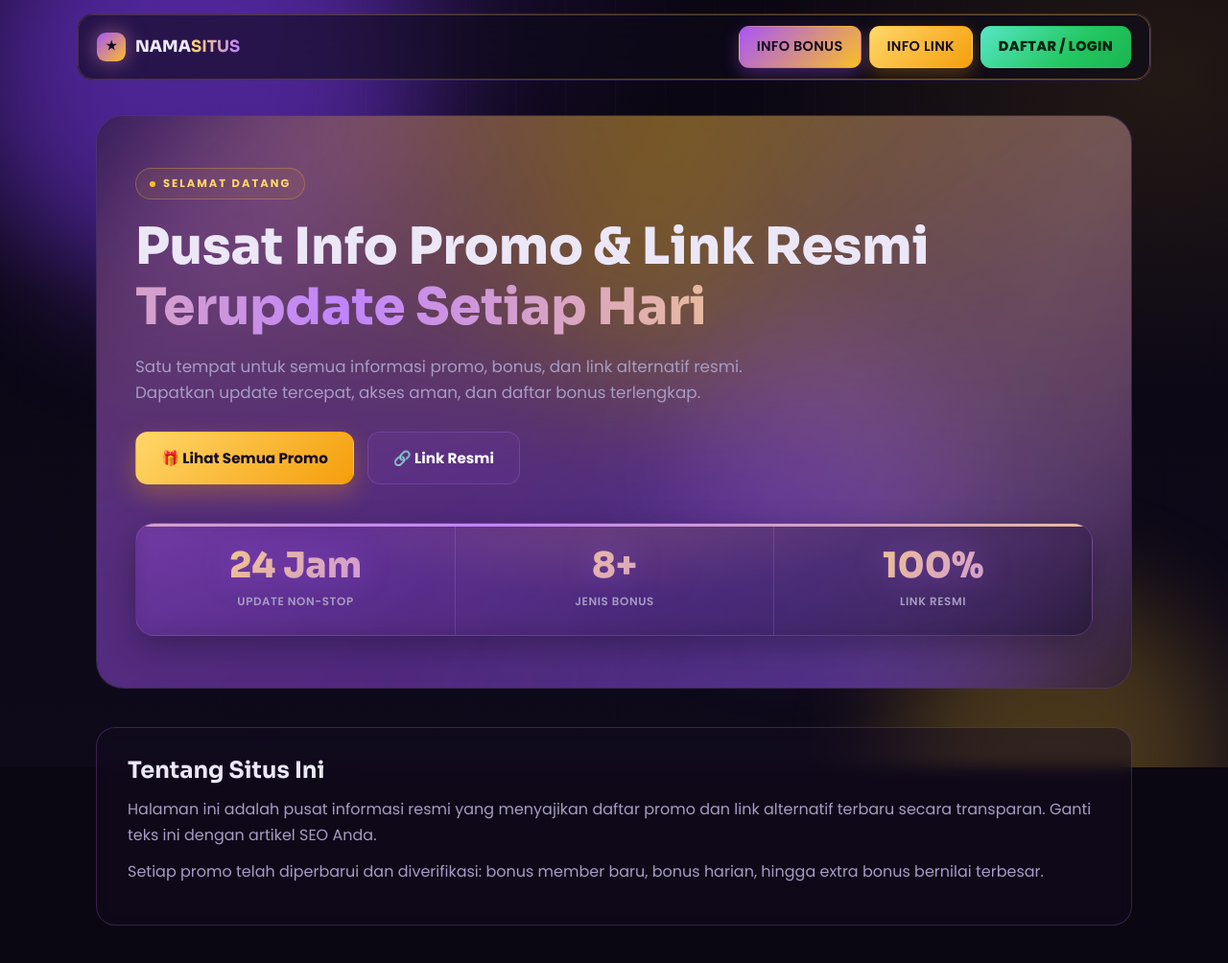
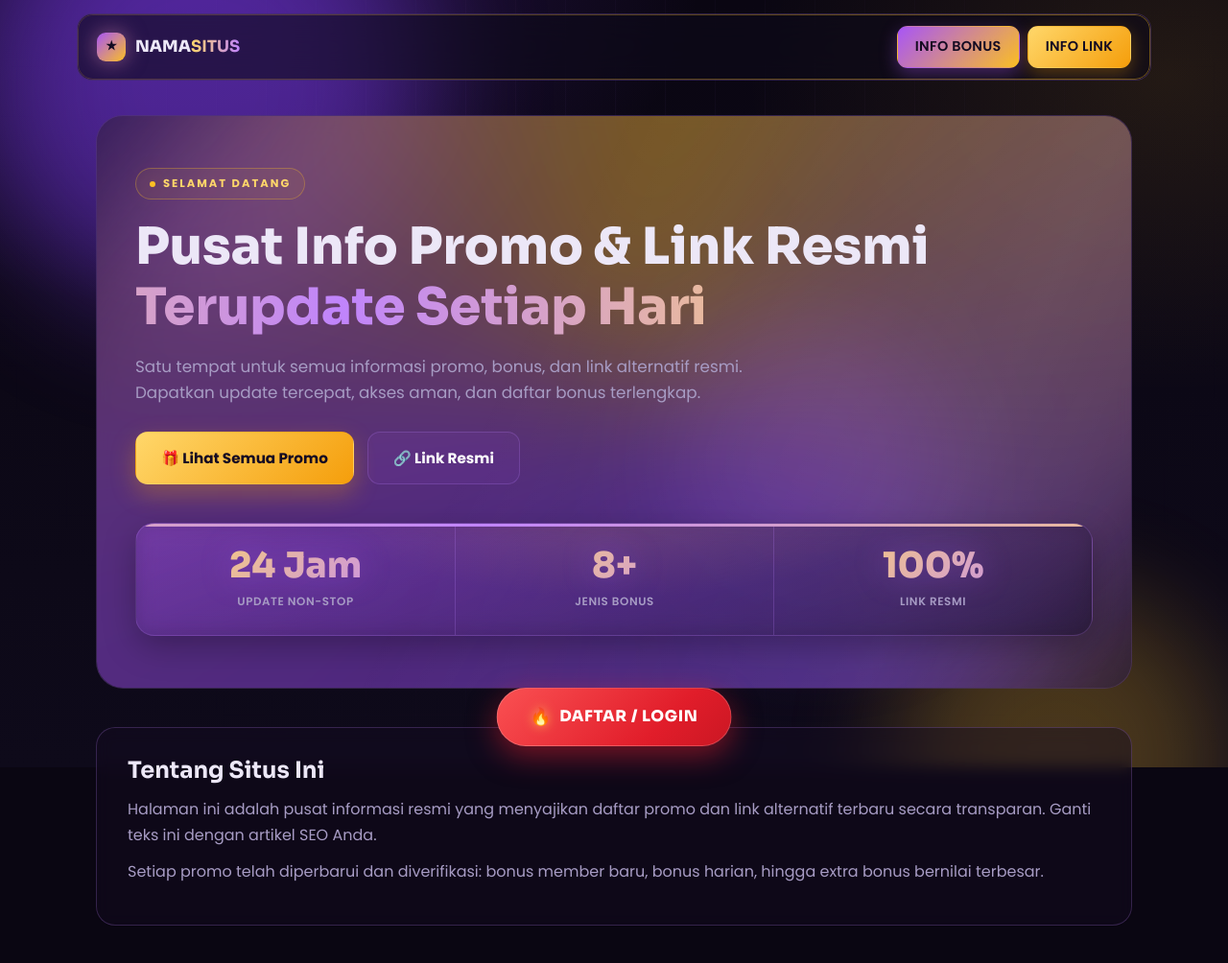
Before and after one commit to kuyagames/mpo888info, a PHP site: page / in a window 1280 px wide. Shown: the top 1004 px of the page at 96% size. Run offline with PHP 8.4, Linux system fonts and the light colour scheme; data comes from the database, SQL or seed files in the repository; a stand-in replaces the project's code that opens the database connection; some libraries are stand-ins or nearby versions.

Commit message:
CTA: floating sticky button merah (dari menu); promo URL = cta_url root + permalink manual

```diff
--- a/admin/dashboard.php
+++ b/admin/dashboard.php
@@ -241,7 +241,7 @@ $accOpts = function ($v) { $o=''; foreach (['purple','gold','pink'] as $k) $o.='
         <label>Deskripsi<textarea name="description"><?= e($p['description']) ?></textarea></label>
         <div class="g3">
           <label>Teks Tombol<input name="btn" value="<?= e($p['btn']) ?>"></label>
-          <label>URL Tombol<input name="url" value="<?= e($p['url']) ?>"></label>
+          <label>Permalink Tombol (digabung ke URL DAFTAR/LOGIN)<input name="url" value="<?= e($p['url']) ?>" placeholder="mis. /register atau ?ref=abc"></label>
           <label>Warna Banner<select name="bnr"><?= $bnrOpts($p['bnr']) ?></select></label>
         </div>
         <div class="uploader">
--- a/assets/css/style.css
+++ b/assets/css/style.css
@@ -27,9 +27,11 @@ nav{position:fixed;top:0;left:0;right:0;z-index:50;display:flex;justify-content:
 .menu a.gold{color:#140b22;background:linear-gradient(135deg,var(--gold-soft),var(--gold-deep));box-shadow:0 6px 18px rgba(245,158,11,.3)}
 .menu a.bonus{color:#140b22;background:linear-gradient(135deg,var(--purple),var(--gold));box-shadow:0 6px 18px rgba(168,85,247,.35)}
 .menu a.bonus:hover{color:#140b22}
-.menu a.cta{color:#042611;font-weight:800;background:linear-gradient(135deg,#5eead4,#22c55e,#16a34a);background-size:160% auto;animation:ctaPulse 2.2s ease-in-out infinite,flow 6s linear infinite}
-.menu a.cta:hover{color:#042611;transform:translateY(-1px);filter:brightness(1.08)}
-@keyframes ctaPulse{0%,100%{box-shadow:0 0 0 0 rgba(34,197,94,.5)}50%{box-shadow:0 0 20px 3px rgba(34,197,94,.55)}}
+.cta-float{position:fixed;left:50%;bottom:22px;transform:translateX(-50%);z-index:60;display:inline-flex;align-items:center;gap:8px;padding:15px 34px;border-radius:40px;font-family:'Sora',sans-serif;font-weight:800;font-size:1rem;letter-spacing:.6px;text-transform:uppercase;color:#fff;background:linear-gradient(135deg,#ff5a5a,#e11d2a,#a60d18);background-size:180% auto;box-shadow:0 10px 30px rgba(225,29,42,.5);animation:ctaFloat 2.2s ease-in-out infinite,flow 6s linear infinite;white-space:nowrap;border:1px solid rgba(255,255,255,.18)}
+.cta-float:hover{transform:translateX(-50%) translateY(-3px);filter:brightness(1.08);box-shadow:0 16px 42px rgba(225,29,42,.62)}
+.cta-float .cta-ic{font-size:1.1em;filter:drop-shadow(0 0 6px rgba(255,180,80,.85))}
+@keyframes ctaFloat{0%,100%{box-shadow:0 10px 30px rgba(225,29,42,.5)}50%{box-shadow:0 10px 44px 5px rgba(225,29,42,.78)}}
+body{padding-bottom:96px}
 section{max-width:var(--maxw);margin:0 auto;padding:60px 20px}
 .eyebrow{display:inline-flex;align-items:center;gap:8px;font-size:.72rem;letter-spacing:2px;text-transform:uppercase;font-weight:700;color:var(--gold-soft);padding:6px 14px;border:1px solid rgba(251,191,36,.3);border-radius:999px;background:rgba(251,191,36,.06)}
 .eyebrow::before{content:"";width:6px;height:6px;border-radius:50%;background:var(--gold);box-shadow:0 0 8px var(--gold);animation:pulseGlow 2s infinite}
@@ -124,4 +126,4 @@ footer .fbrand{font-family:'Sora';font-weight:800;font-size:1.1rem;color:var(--t
 .toTop{position:fixed;bottom:24px;right:24px;width:48px;height:48px;border-radius:14px;z-index:40;display:grid;place-items:center;cursor:pointer;background:linear-gradient(135deg,var(--purple),var(--gold-deep));color:#fff;border:none;font-size:1.2rem;opacity:0;transform:translateY(20px);transition:.35s;box-shadow:0 10px 26px rgba(124,58,237,.4)}
 .toTop.show{opacity:1;transform:none}
 @media(max-width:820px){.menu a{padding:8px 13px;font-size:.82rem}.brand span{display:none}.brand-logo{height:34px;max-width:150px}.promos.cols-4{grid-template-columns:repeat(2,1fr)}.stat{padding:18px 8px 16px}.stat .num{font-size:1.7rem}.stat .lbl{font-size:.6rem;letter-spacing:.2px;margin-top:6px}.group-label h3{font-size:1.15rem}}
-@media(max-width:520px){.promos.cols-2,.promos.cols-4{grid-template-columns:1fr}.hero-banner{padding:40px 24px}.nav-inner{padding:10px 12px;gap:8px}.brand-logo{height:28px;max-width:108px}.menu{gap:6px}.menu a{padding:7px 10px;font-size:.72rem;letter-spacing:.2px}.menu a.bonus,.menu a.gold{display:none}}
+@media(max-width:520px){.promos.cols-2,.promos.cols-4{grid-template-columns:1fr}.hero-banner{padding:40px 24px}.nav-inner{padding:10px 12px;gap:8px}.brand-logo{height:28px;max-width:108px}.menu{gap:6px}.menu a{padding:7px 10px;font-size:.72rem;letter-spacing:.2px}.cta-float{padding:13px 26px;font-size:.9rem;bottom:16px}}
--- a/includes/functions.php
+++ b/includes/functions.php
@@ -50,6 +50,25 @@ function get_promos(int $gid): array
     $st = db()->prepare('SELECT * FROM promos WHERE group_id = ? ORDER BY sort, id');
     $st->execute([$gid]);
     return $st->fetchAll();
+}
+
+/* Root URL tombol (dari setting cta_url / tombol DAFTAR-LOGIN) */
+function cta_root(): string
+{
+    static $r = null;
+    if ($r === null) { $s = get_settings(); $r = trim($s['cta_url'] ?? ''); }
+    return $r;
+}
+/* Gabung permalink manual dengan root cta_url. URL absolut (http...) dipakai apa adanya. */
+function build_url(string $permalink): string
+{
+    $permalink = trim($permalink);
+    if ($permalink !== '' && preg_match('#^https?://#i', $permalink)) return $permalink;
+    $root = cta_root();
+    if ($root === '') return $permalink !== '' ? $permalink : '#';
+    if ($permalink === '' || $permalink === '#') return $root;
+    if ($permalink[0] === '?' || $permalink[0] === '#') return $root . $permalink;
+    return rtrim($root, '/') . '/' . ltrim($permalink, '/');
 }
 
 /* ---------- Peta warna (samakan dengan admin) ---------- */
@@ -105,7 +124,7 @@ function render_promo(array $p, bool $coin): string
     $ribbon = !empty($p['ribbon']) ? '<span class="ribbon">' . e($p['ribbon']) . '</span>' : '';
     $coinEl = $coin ? '<span class="coin"></span>' : '';
     $label  = $hasImg ? '' : '<div><div class="label">' . e($p['label']) . '</div><div class="sub">Banner</div></div>';
-    $url    = $p['url'] !== '' ? $p['url'] : '#';
+    $url    = build_url($p['url']);
     $btn    = $p['btn'] !== '' ? $p['btn'] : 'Detail';
 
     return '<div class="promo reveal">' . $ribbon
--- a/index.php
+++ b/index.php
@@ -81,7 +81,6 @@ if ($fav !== '') { $fp = __DIR__ . '/' . ltrim($fav, '/'); if (is_file($fp) && (
     <div class="menu">
       <a href="#promo" class="bonus">INFO BONUS</a>
       <a href="#link" class="gold">INFO LINK</a>
-      <a href="<?= e(sv($s,'cta_url','#')) ?>" class="cta" target="_blank" rel="noopener">DAFTAR / LOGIN</a>
     </div>
   </div>
 </nav>
@@ -150,6 +149,8 @@ if ($fav !== '') { $fp = __DIR__ . '/' . ltrim($fav, '/'); if (is_file($fp) && (
   <p>© <span id="yr"></span> <?= e(sv($s,'site_name','NAMA') . sv($s,'site_accent','SITUS')) ?>.COM — Situs ini berisikan informasi resmi bonus member baru, harian, extra bonus hingga link login terbaru situs mpo888.</p>
 </footer>
 
+<a href="<?= e(sv($s,'cta_url','#')) ?>" class="cta-float" target="_blank" rel="noopener"><span class="cta-ic">🔥</span> DAFTAR / LOGIN</a>
+
 <button class="toTop" id="toTop" aria-label="Kembali ke atas">↑</button>
 
 <script src="assets/js/app.js"></script>
```
